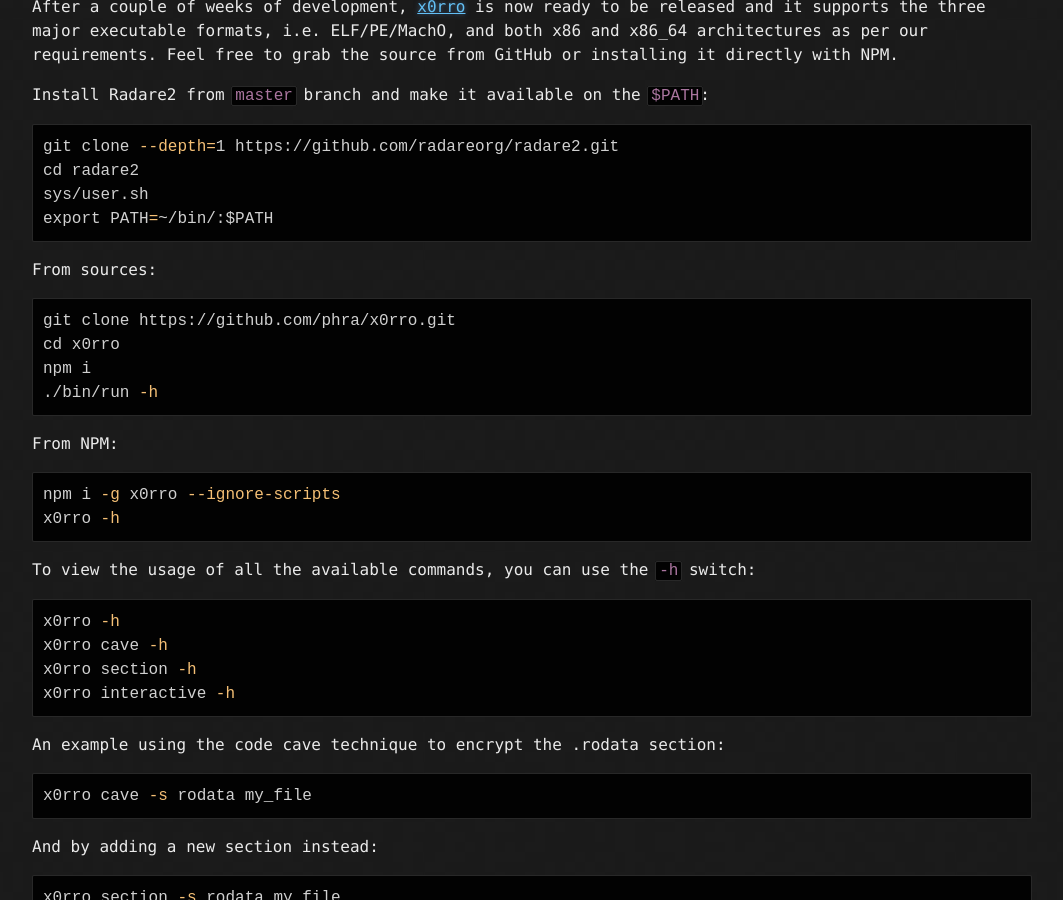
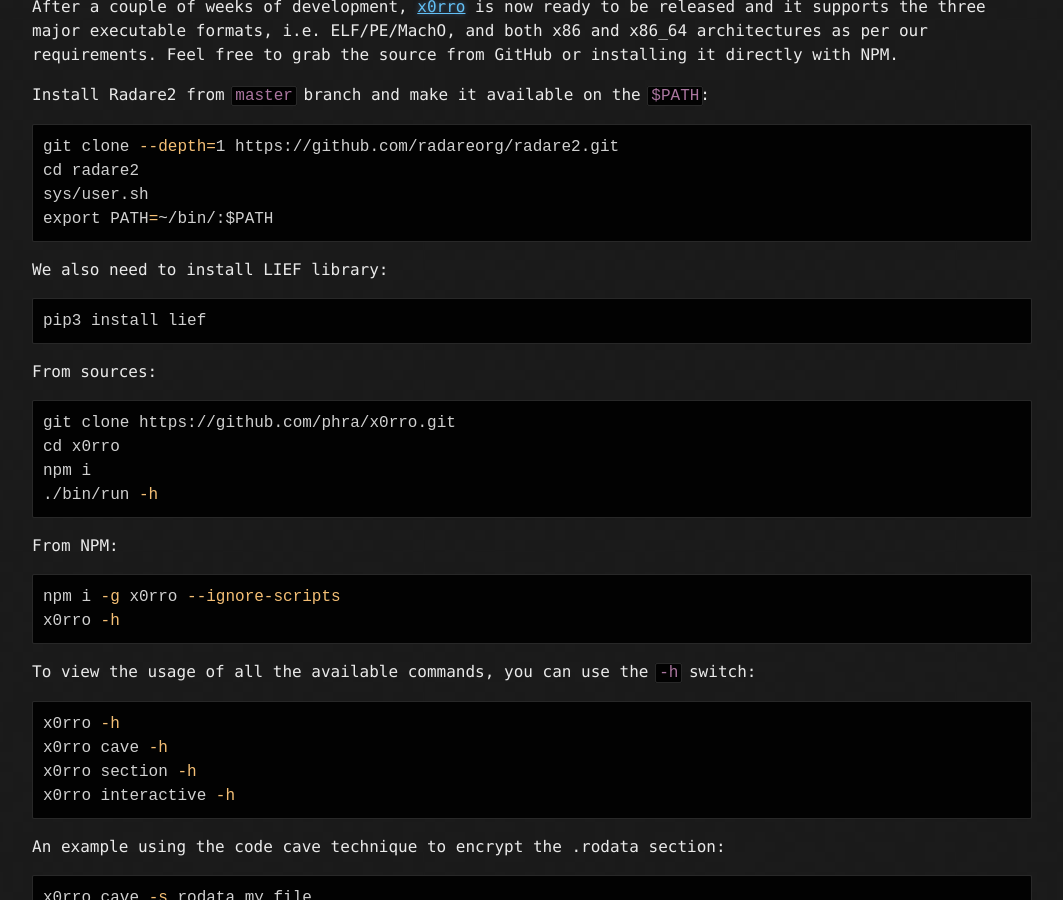
Before and after one commit to phra/phra.github.io, a Jekyll site: the page built from posts/x0rro.md, in a window 1280 px wide and 900 px high, scrolled down 3705 px. Shown: the whole window, without its empty margins (108-1171 px from the left). Built offline with Jekyll 4.4.1, drawn with Linux system fonts in a browser that asks for light colours.

Commit message:
Update x0rro.md

````diff
--- a/posts/x0rro.md
+++ b/posts/x0rro.md
@@ -141,6 +141,12 @@
 export PATH=~/bin/:$PATH
 ```
 
+We also need to install LIEF library:
+
+```bash
+pip3 install lief
+```
+
 From sources:
 
 ```bash
````
Also changed, not shown: other parts of posts/x0rro.md (+1 -1 lines).
